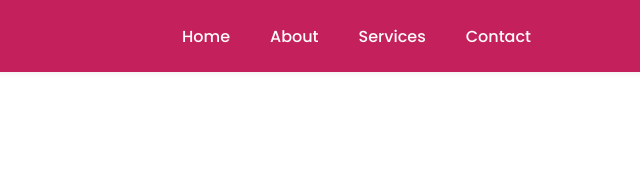
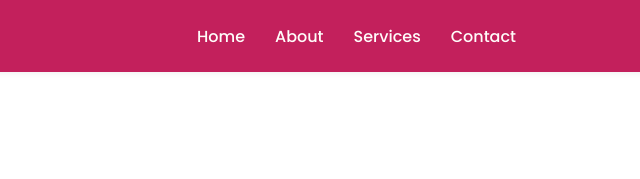
Before and after one commit to Muskan-tuteja/xynerotech-Tasks, a plain HTML site: page index.html in a window 1280 px wide. Shown: the top 179 px of the page, 349-989 px from the left. Drawn offline with Linux system fonts and the light colour scheme.

Commit message:
31/07/25

```diff
--- a/style.css
+++ b/style.css
@@ -41,7 +41,7 @@ nav {
 .nav_link {
   list-style: none;
   display: flex;
-  gap: 40px;
+  gap: 30px;
 }
 .nav_link li a {
   text-decoration: none;
@@ -349,7 +349,7 @@ nav {
   .features-container {
 
     gap: 2rem;
-    padding: 0px 7rem;
+    /* padding: 0px 7rem; */
   }
    .about-two-banner {
     height: auto;
```
